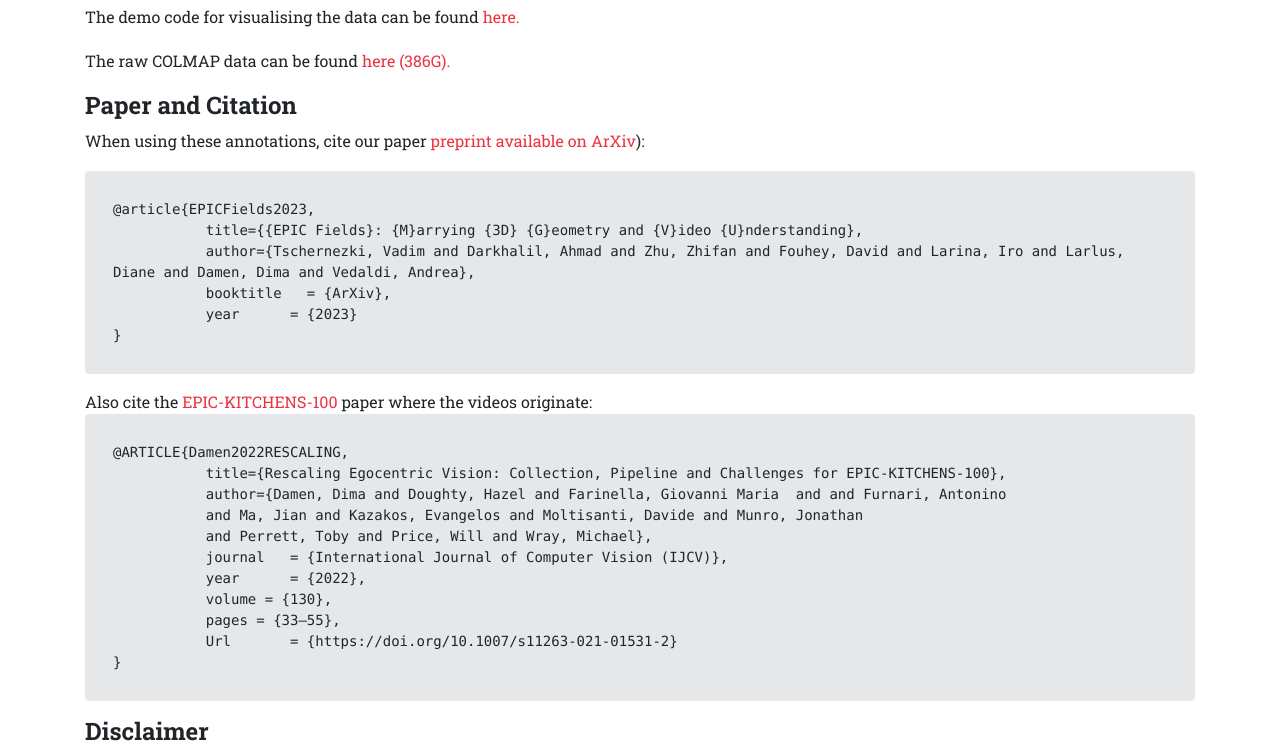
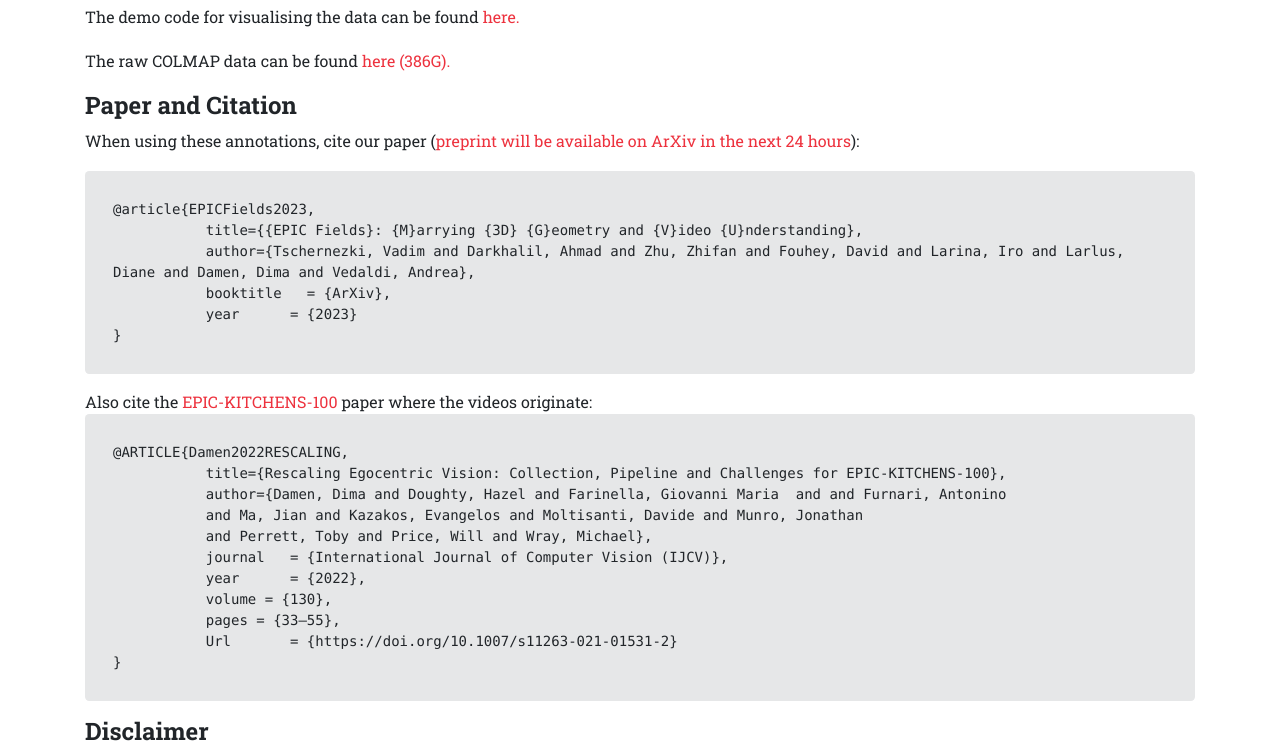
Before and after one commit to epic-kitchens/epic-fields, a plain HTML site: page index.html in a window 1280 px wide. Shown: the part 2655-3406 px from the top of the page. Drawn offline with Linux system fonts and the light colour scheme; a web font is replaced by a local one.

Commit message:
ArXiv Link Explained

```diff
--- a/index.html
+++ b/index.html
@@ -172,7 +172,7 @@
         <h4 class="section-subheading">Paper and Citation</h4>
 
 
-          <p>When using these annotations, cite our paper <a href="">preprint available on ArXiv</a>):</p>
+          <p>When using these annotations, cite our paper (<a href="">preprint will be available on ArXiv in the next 24 hours</a>):</p>
 <pre class="bibtex"><code>@article{EPICFields2023,
            title={{EPIC Fields}: {M}arrying {3D} {G}eometry and {V}ideo {U}nderstanding},
            author={Tschernezki, Vadim and Darkhalil, Ahmad and Zhu, Zhifan and Fouhey, David and Larina, Iro and Larlus, Diane and Damen, Dima and Vedaldi, Andrea},
```
